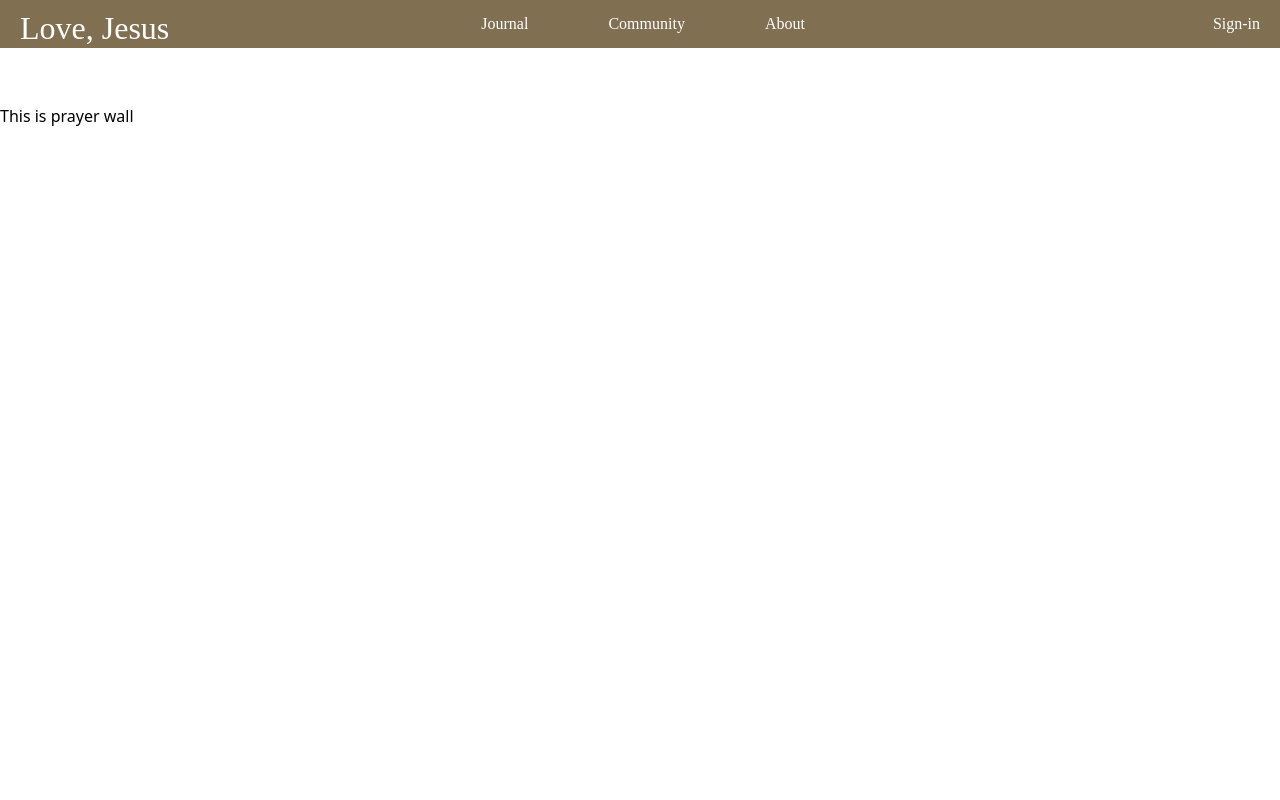
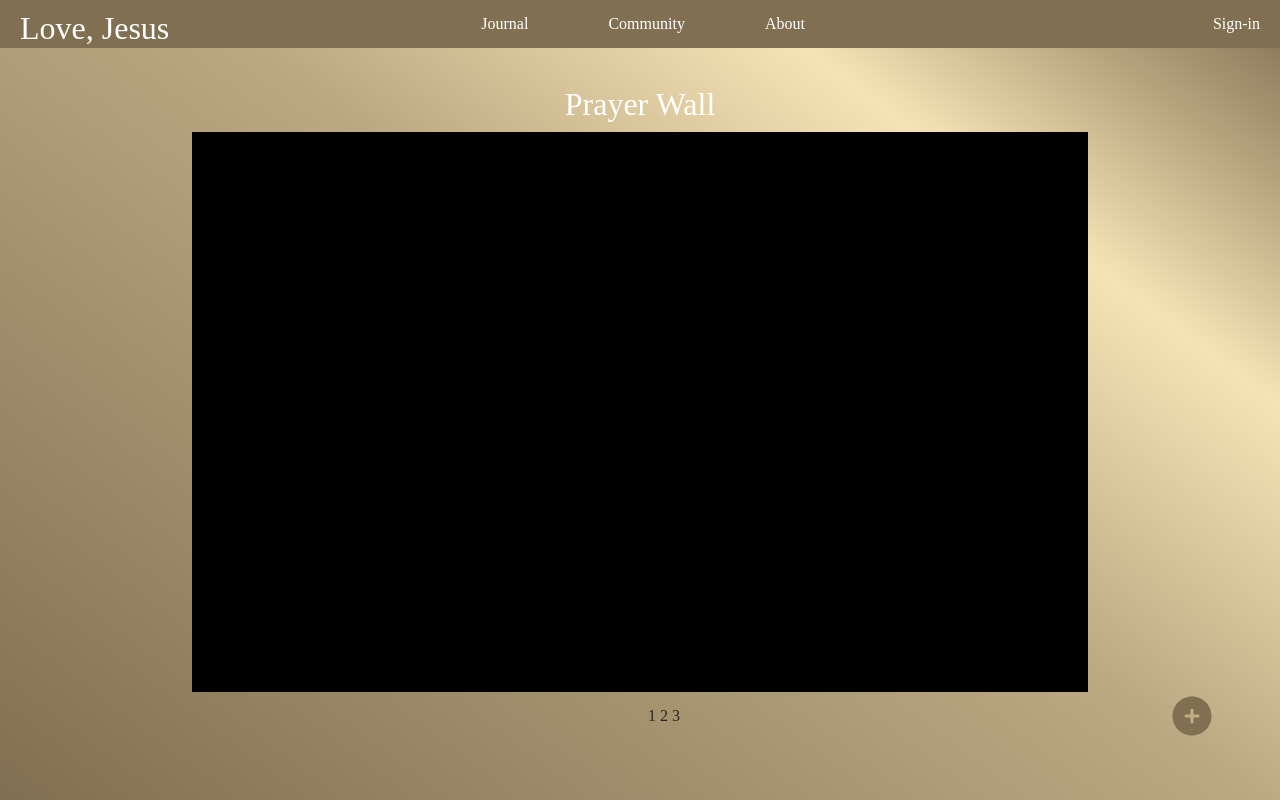
Before and after one commit to i252-hub/love-jesus-A-Journaling-and-Community-Web-App, a React (Vite) app in the folder journaling-app/: page /prayreq in a window 1280 px wide. Built offline with nearby package versions, Linux system fonts and the light colour scheme; a web font is replaced by a local one.

Commit message:
feat: added prayer prompt input box, added state to show input box

```diff
--- a/journaling-app/src/pages/prayreq.tsx
+++ b/journaling-app/src/pages/prayreq.tsx
@@ -1,16 +1,57 @@
 import Navbar from "../components/Navbar"
+import { PlusCircleIcon} from '@heroicons/react/24/solid';
+import { useState } from "react";
+
 
 export default function PrayerReq(){
+
+  const [addReq, setAddReq] = useState(false)
+
+  function Show(){
+    setAddReq(true)
+  }
     return (
         <>
+       <div className="bg-customGradient  h-[100vh] scrollbar-hide overflow-hidden"
+       >
           <Navbar
         Journal='Journal'
         Community = 'Community'
         About = 'About'
         SignIn = 'Sign-in' />
-         <h1>This is Prayer Reqs Community</h1>
+        <div className="relative top-[3rem] flex flex-col items-center h-full"
+        >
+          <div className="w-full  text-[2rem] font-belle flex justify-center pt-8 pb-1 text-white">Prayer Wall</div>
+          <div className="flex justify-center w-[70%] bg-black h-[70%]"></div>
 
-         <div className="relative top-[5rem]">This is prayer wall</div>
+
+           {addReq && (
+            <>
+          <div className= 'fixed inset-0 backdrop-blur-md bg-black bg-opacity-50 z-40'></div>
+
+          <div className="h-[60%] w-[30%] z-50 bg-customYellow absolute top-[10%] left-[37%] pb-2" >
+          <textarea
+             className="w-full h-[90%] text-[1rem] font-annie resize-none overflow-hidden bg-customYellow  focus:outline-none focus:text-customBrown text-customBrown pl-2 text-stroke-2 focus:text-stroke-2"
+            maxLength={840}
+             rows={2}>Present your requests</textarea>
+             <div className="flex justify-end gap-2 mr-3">
+             <button className="p-1 pl-5 pr-5 rounded-2xl bg-customBrown text-white font-annie"
+             onClick={() => setAddReq(false)}>Cancel</button>
+             <button className="p-1 pl-5 pr-5 rounded-2xl bg-customBrown text-white font-annie">Publish</button>
+
+             </div>
+
+          </div>
+          </>
+           )}
+          <div className="flex justify-center w-full items-center ">
+            <p className="relative left-[3rem] text-[#2A2424] font-annie">1 2 3</p>
+            <PlusCircleIcon
+              onClick={Show}
+              className="h-12 w-12 relative left-[33.5rem] fill-customBrown cursor-pointer"/>
+          </div>
+        </div>
+        </div>
         </>
     )
 }
```
